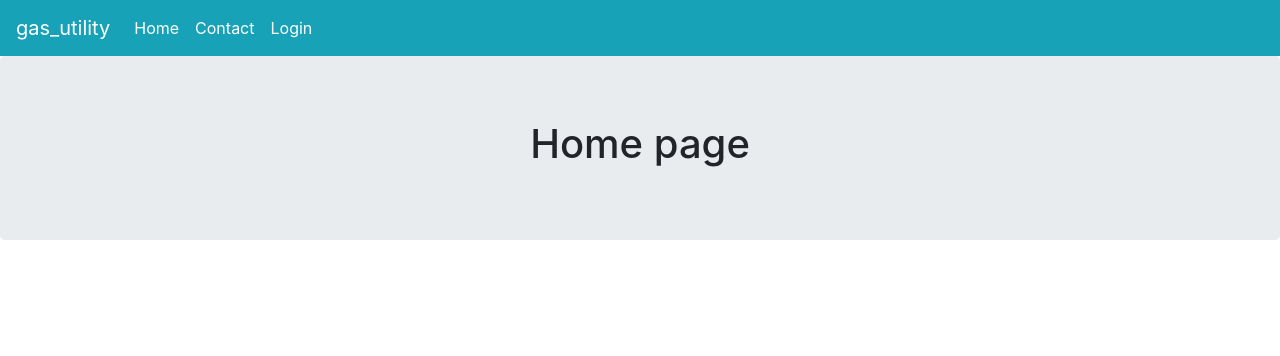
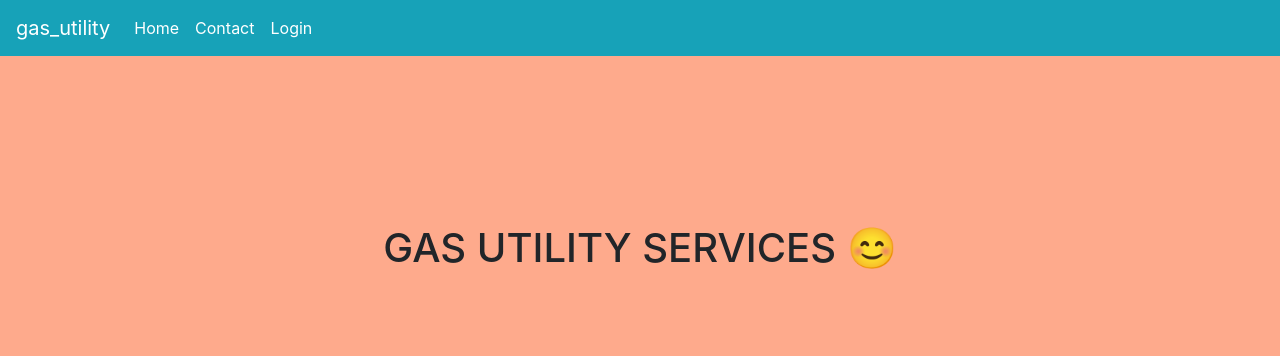
Before and after one commit to payalp77/gas-utility, a Django app: page / in a window 1280 px wide. Shown: the top 356 px of the page. Run offline with Django 5.2, Linux system fonts and the light colour scheme.

Commit message:
first commit

```diff
--- a/gas_utility/templates/index.html
+++ b/gas_utility/templates/index.html
@@ -1,11 +1,17 @@
 {% extends 'layout.html' %}
 {% block title %}
-    Home Page
+    Gas Utility
 {% endblock %}
 
 {% block content %}
-<div class="jumbotron">
-    <h1 class="text-center">Home page</h1>
-  </div>
-
+<style>
+  body{
+    background-color:rgb(254, 170, 140);
+  }
+</style>
+<div class="row-md-6">
+  <!-- <div class="col-md-3"> -->
+   <br> <br> <br> <br> <br> <br> <br> <h1 class="text-center" >GAS UTILITY SERVICES 😊</h1>
+  <!-- </div> -->
+</div>
 {% endblock %}
```
Also changed, not shown: gas_utility/db.sqlite3.
